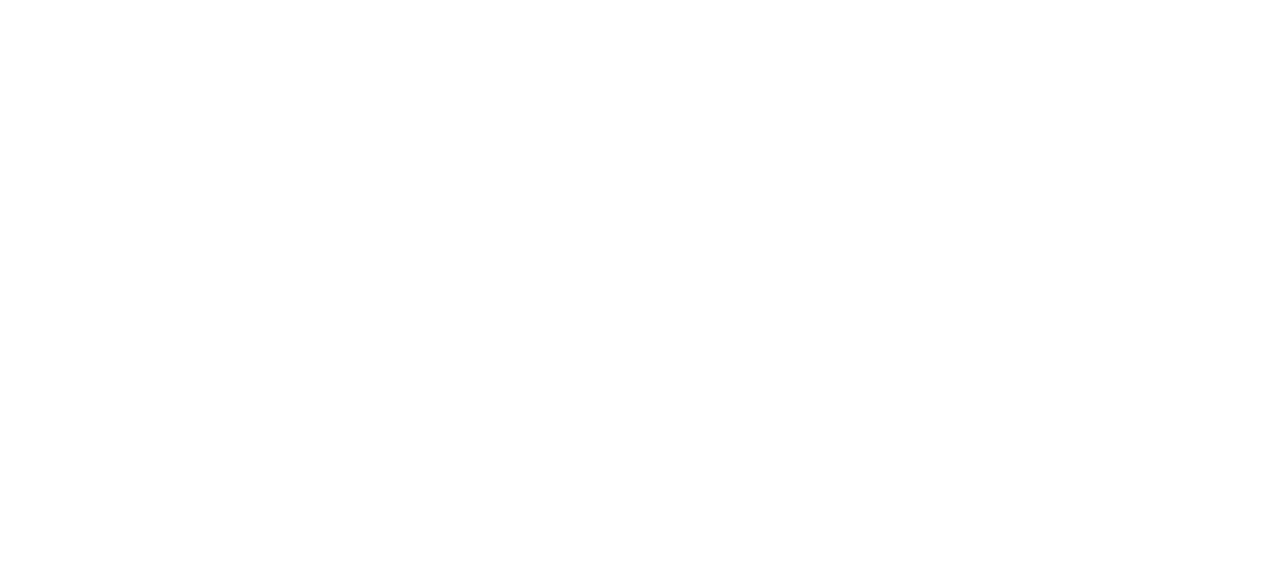
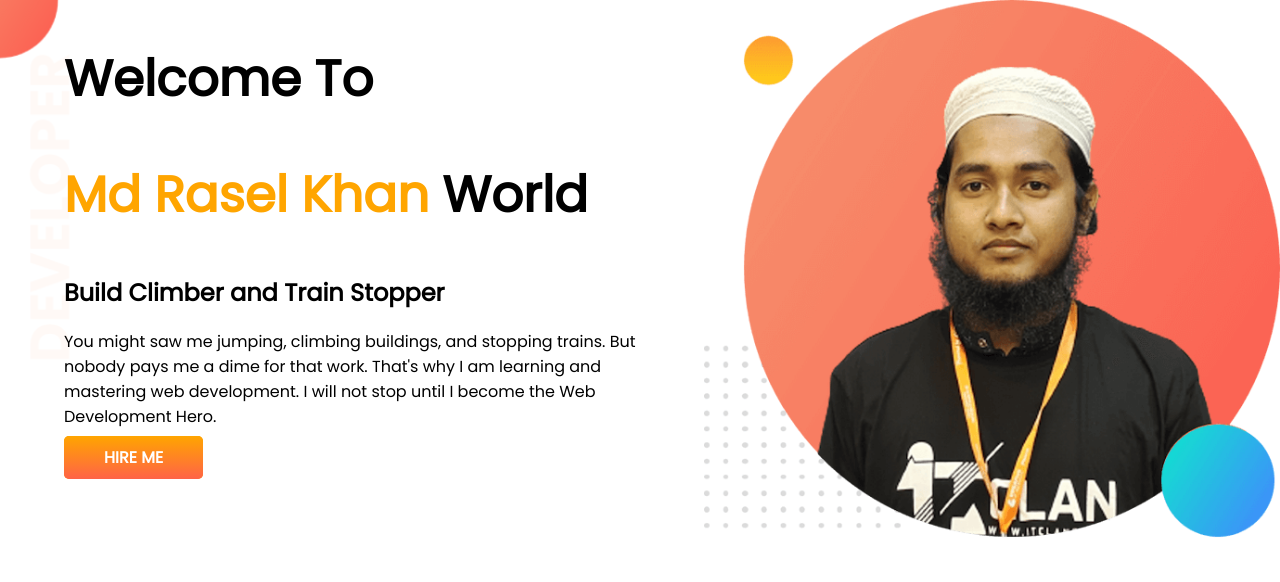
Before and after one commit to immdraselkhan/developer-portfolio, a plain HTML site: page index.html in a window 1280 px wide. Drawn offline with Linux system fonts and the light colour scheme.

Commit message:
first-section-added

```diff
--- a/css/style.css
+++ b/css/style.css
@@ -0,0 +1,41 @@
+body {
+    font-family: 'Poppins', sans-serif;
+    margin: 0;
+    padding: 0;
+}
+
+h1 {
+    font-size: 50px;
+}
+
+.fancy-heading {
+    color: #ffa500;
+}
+
+section {
+    display: flex;
+}
+
+.half-width {
+    width: 50%;
+    padding-left: 5%;
+}
+
+.half-width img {
+    width: 100%;
+}
+
+.button {
+    text-decoration: none;
+    color: #fff;
+    font-weight: 600;
+    background-color: #ffa500;
+    background-image: linear-gradient(#ffa500, #ff6347);
+    padding: 10px 40px;
+    border-radius: 5px;
+}
+
+.first-section {
+    background-image: url(/images/first-section-bg.png);
+    background-repeat: no-repeat;
+}
--- a/index.html
+++ b/index.html
@@ -5,9 +5,23 @@
     <meta http-equiv="X-UA-Compatible" content="IE=edge">
     <meta name="viewport" content="width=device-width, initial-scale=1.0">
     <title>Md Rasel Portfolio</title>
+    <link rel="preconnect" href="https://fonts.googleapis.com">
+    <link rel="preconnect" href="https://fonts.gstatic.com" crossorigin>
+    <link href="https://fonts.googleapis.com/css2?family=Poppins&display=swap" rel="stylesheet">
     <link rel="stylesheet" href="css/style.css">
 </head>
 <body>
-
+    <section class="first-section">
+        <div class="half-width">
+            <h1>Welcome To</h1>
+            <h1><span class="fancy-heading">Md Rasel Khan</span> World</h1>
+            <h2>Build Climber and Train Stopper</h2>
+            <p>You might saw me jumping, climbing buildings, and stopping trains. But nobody pays me a dime for that work. That's why I am learning and mastering web development. I will not stop until I become the Web Development Hero.</p>
+            <a href="https://linkedin.com/in/immdraselkhan" target="_blank" class="button">HIRE ME</a>
+        </div>
+        <div class="half-width">
+            <img src="images/rasel-with-bg_1.png" alt="">
+        </div>
+    </section>
 </body>
 </html>
```
Also changed, not shown: images/dream-bg.png (added), images/exp-bg.png (added), images/first-section-bg.png (added), images/rasel-with-bg_1.png (added), images/rasel-with-bg_2.png (added).
